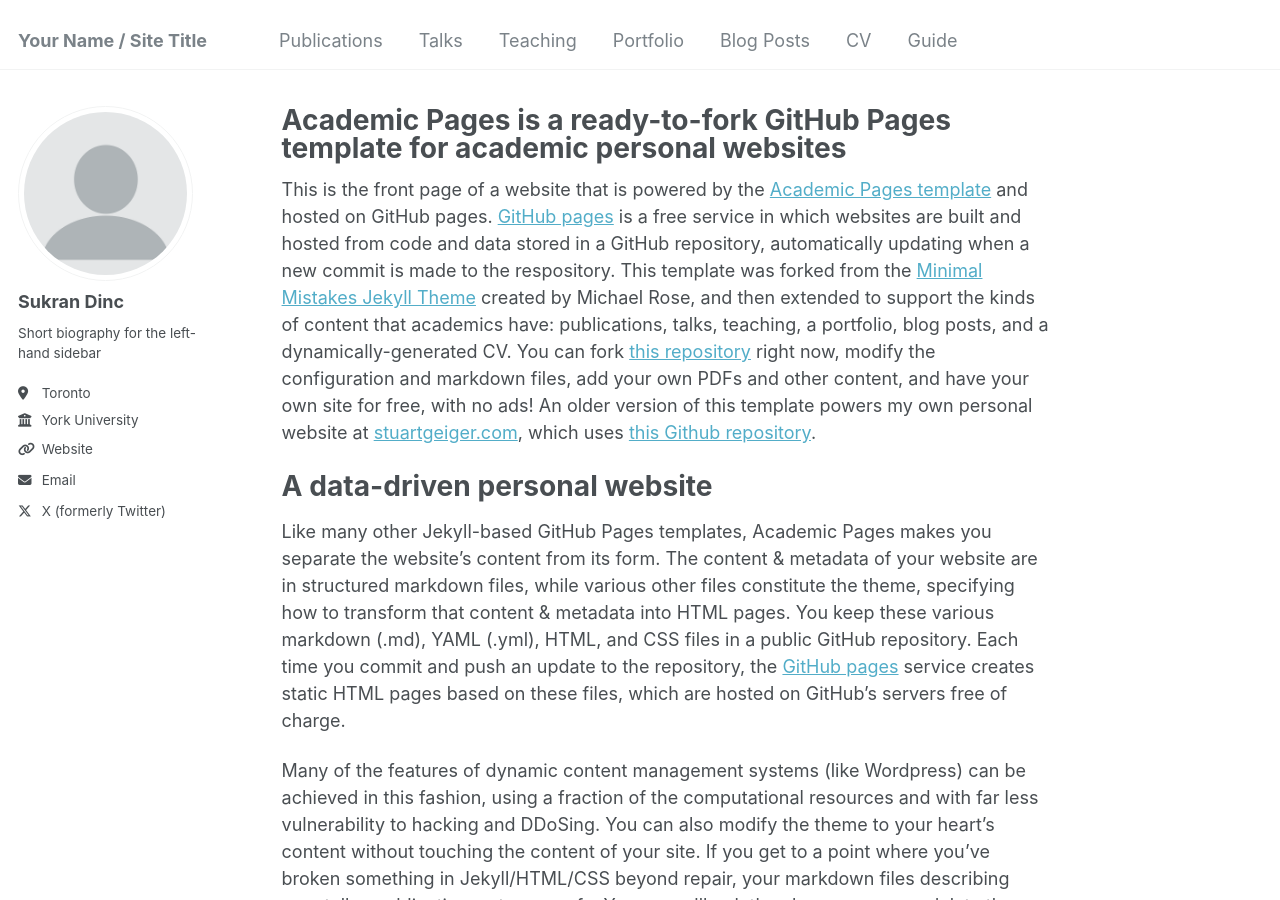
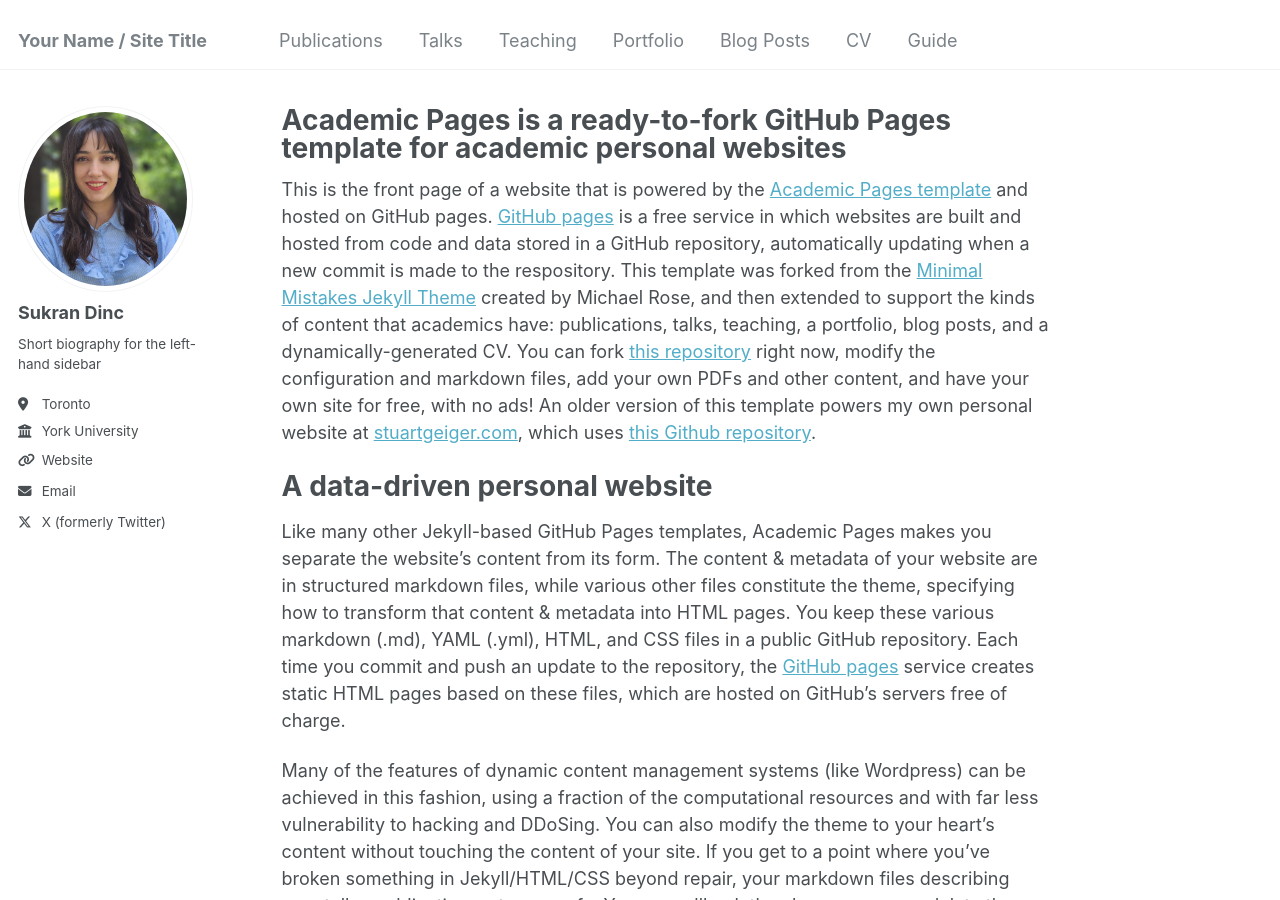
Before and after one commit to sukrandinc/sukrandinc.github.io, a Jekyll site: the page built from _pages/about.md, in a window 1280 px wide and 900 px high. Built offline with Jekyll 4.4.1, drawn with Linux system fonts in a browser that asks for light colours.

Commit message:
Update _config.yml

```diff
--- a/_config.yml
+++ b/_config.yml
@@ -21,7 +21,7 @@ repository               : "academicpages/academicpages.github.io"
 #               Additional customization can be done by editing /_includes/author-profile.html
 author:
   # Biographic information
-  avatar           : "profile.png"
+  avatar           : "sukran.png"
   name             : "Sukran Dinc"
   pronouns         : # example: "she/her"
   bio              : "Short biography for the left-hand sidebar"
```
